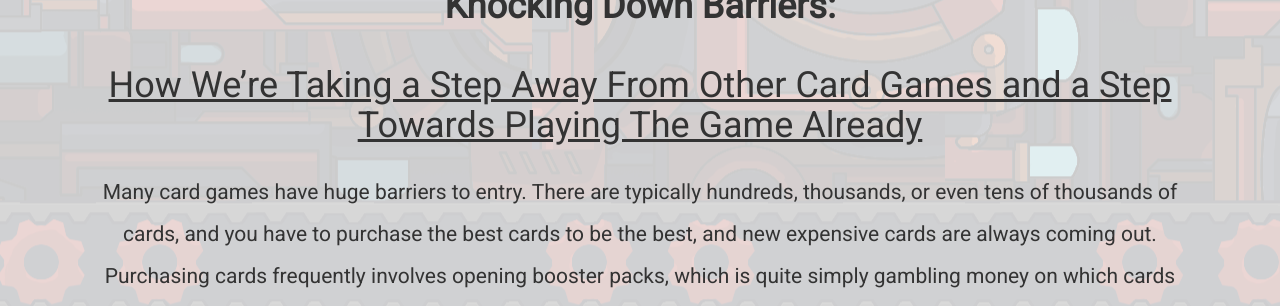
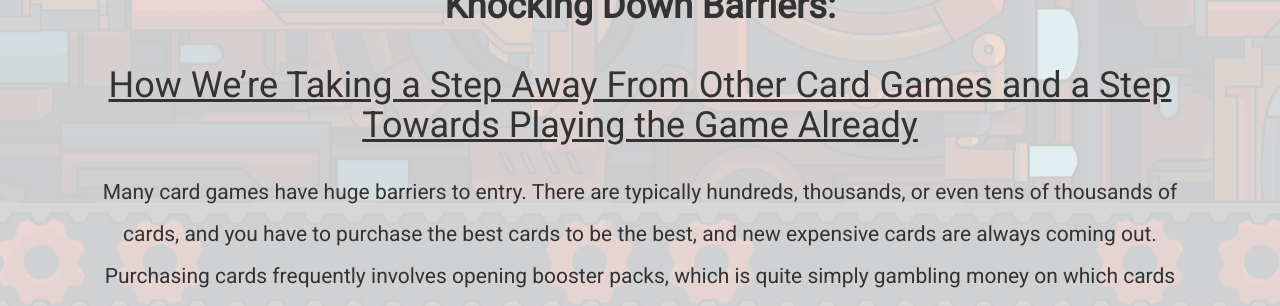
Before and after one commit to IgniteGame/ignitegame.github.io, a Jekyll site: the page built from goals.html, in a window 1280 px wide and 1389 px high. Shown: the part 527-833 px from the top of the window. Built offline with Jekyll 4.4.1, drawn with Linux system fonts in a browser that asks for light colours; nearby versions of some CDN libraries.

Commit message:
grammar fix

```diff
--- a/goals.html
+++ b/goals.html
@@ -7,7 +7,7 @@ permalink: /goals/
 
 <div class="container-fluid bg-white text-center">
   <br>
-  <h1><b>Knocking Down Barriers:</b> <u><br><br>How We’re Taking a Step Away From Other Card Games and a Step Towards Playing The Game Already</u></h1>
+  <h1><b>Knocking Down Barriers:</b> <u><br><br>How We’re Taking a Step Away From Other Card Games and a Step Towards Playing the Game Already</u></h1>
   <p>Many card games have huge barriers to entry. There are typically hundreds, thousands, or even tens of thousands of cards, and you have to purchase the best cards to be the best, and new expensive cards are always coming out. Purchasing cards frequently involves opening booster packs, which is quite simply gambling money on which cards you get. Plus, in order to be good at the game, you have to be familiar with hundreds of cards and keywords, confusing mechanics and interactions, and new cards and keywords are always coming out. Additionally, deck building is another huge barrier to entry, with beginning players either having a huge disadvantage, depending on another player, or simply copying decks from online. Even after they’ve settled on their decklist, it still feels bad not having the best cards, and you’ve got to pay lots more money to finally complete the deck.</p>
 
   <p>With Ignite, players simply pay for the game once, and they've got everything in the box. They can play immediately, and the expansion decks have all balanced against each other for you. No gambling, no deck building, no complex rules, just buy the game once, read the rules for 10 minutes (or watch a 5 minute YouTube tutorial), and you can play. However, many players really enjoy deck building, so we’ve balanced for that too. So don’t hesitate, hop right in and start playing immediately!</p>
```
